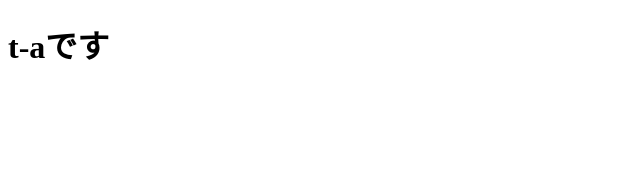
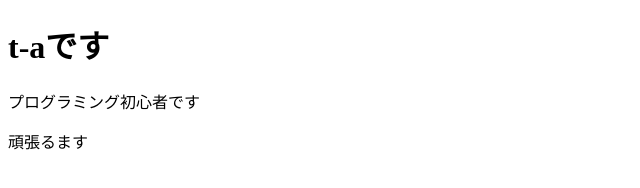
Before and after one commit to t-a1024/practice, a plain HTML site: page index.html in a window 1280 px wide. Shown: the whole page, without its empty margins (0-640 px from the left). Drawn offline with Linux system fonts and the light colour scheme.

Commit message:
自己紹介の追加

```diff
--- a/index.html
+++ b/index.html
@@ -7,5 +7,7 @@
 </head>
 <body>
     <h1>t-aです</h1>
+    <p>プログラミング初心者です</p>
+    <p>頑張るます</p>
 </body>
 </html>
```
